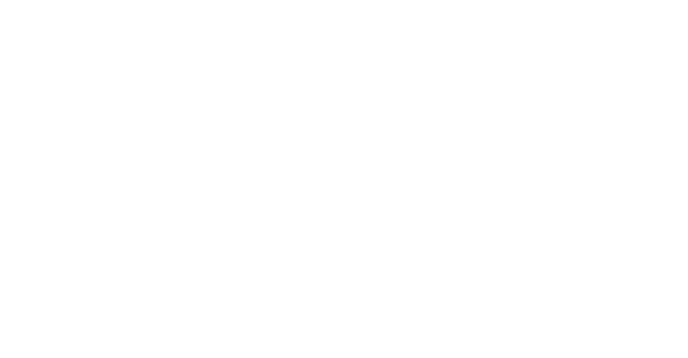
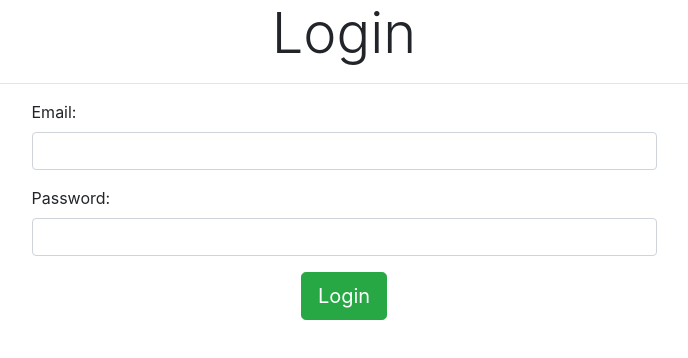
Before and after one commit to MBagdal/alfasoft, an Angular app: page /login in a window 1280 px wide. Shown: the top 358 px of the page, without its empty margins (296-984 px from the left). Built offline with nearby package versions, Linux system fonts and the light colour scheme.

Commit message:
Add user model and service

```diff
--- a/src/app/login/login.component.html
+++ b/src/app/login/login.component.html
@@ -0,0 +1,23 @@
+<div class="jumbtron">
+        <h1 class="display-4 text-center">Login</h1>
+        <hr>
+        <div class="row d-flex justify-content-center">
+            <div class="col-md-6 justify-content-center " >
+            <form #myform = "ngForm">
+                <div class="form-group">
+                    <label>Email: </label>
+                    <input name="email" class="form-control" [(ngModel)] = "name"/>
+                </div>
+                <div class="form-group">
+                    <label>Password: </label>
+                    <input [(ngModel)] = "password" class="form-control" name="contact"/>
+                </div>
+
+                <div class="form-group d-flex justify-content-center">
+                    <button type="submit" class="btn btn-lg btn-success" (click)="onSubmit(myform)">Login</button>
+                    <!-- <button type="submit" class="btn btn-lg btn-block" (click)="onReset(myform)">Cancel</button> -->
+                </div>
+            </form>
+            </div>
+        </div>
+    </div>
--- /dev/null
+++ b/src/app/shared/models/user.model.ts
@@ -0,0 +1,5 @@
+export class User {
+    Id: number;
+    Email: string;
+    Password: string;
+}
--- /dev/null
+++ b/src/app/shared/services/user.service.ts
@@ -0,0 +1,3 @@
+export class User {
+
+}
```
Also changed, not shown: 2 other files (tests, documents, lock files or other folders).
